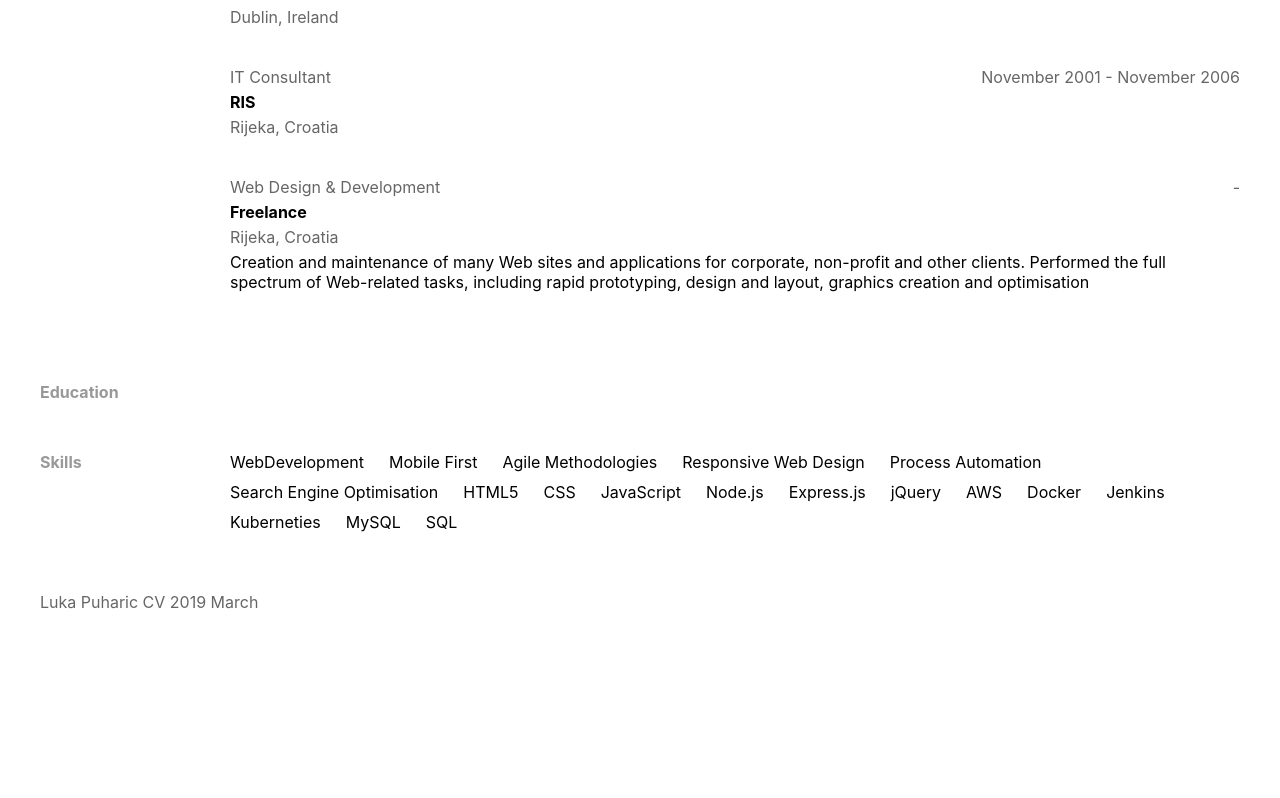
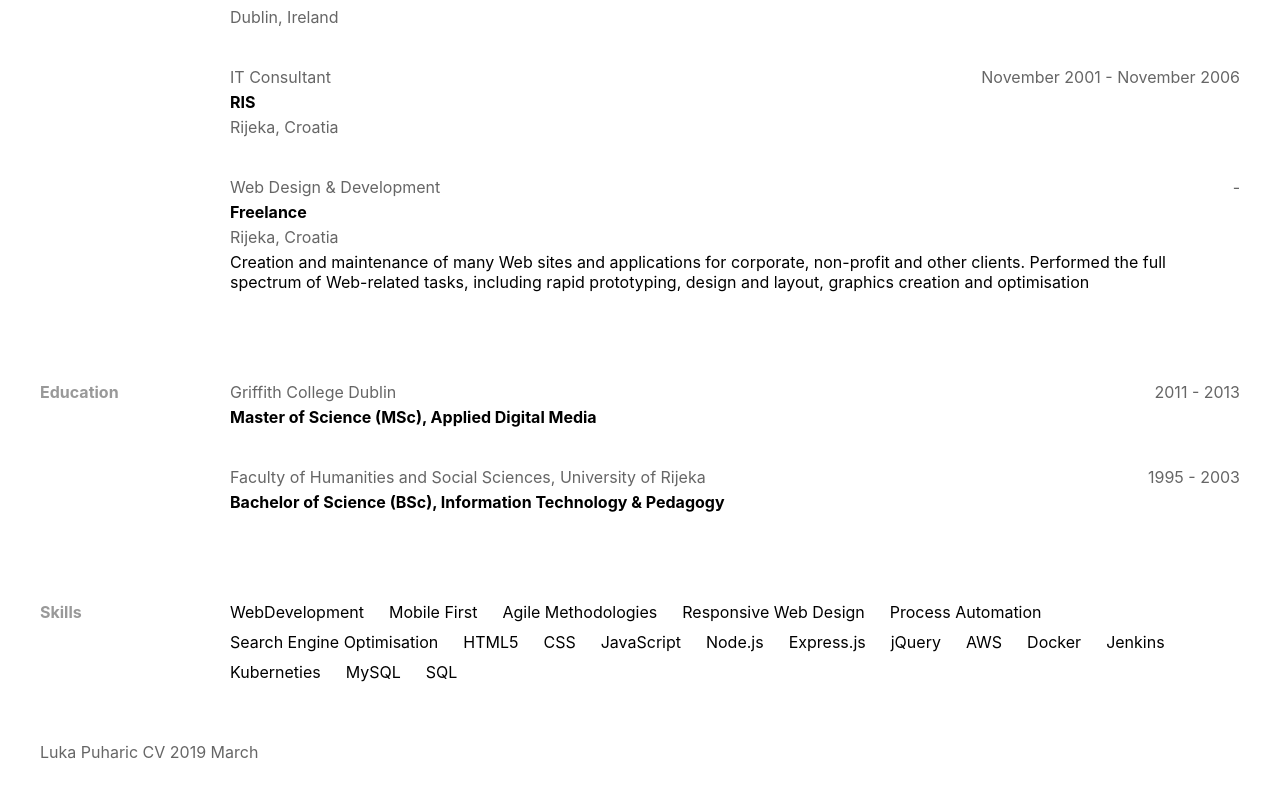
Before and after one commit to lukap2211/Luka-Puharic-info, a React (Create React App) app in the folder my-app/: page / in a window 1280 px wide. Shown: the part 1546-2344 px from the top of the page. Before the commit the page ends 2198 px from the top, so only its background shows below. Built offline with nearby package versions, Linux system fonts and the light colour scheme.

Commit message:
Education typo

```diff
--- a/my-app/src/components/Section.js
+++ b/my-app/src/components/Section.js
@@ -35,7 +35,7 @@ class Section extends React.Component {
           if (type === 'skills') {
             return <Skills data={item} key={i}/>
           } else if (type === 'education') {
-            return <education  data={item} key={i}/>
+            return <Education  data={item} key={i}/>
           } else {
             return <Experience data={item} key={i}/>
           }
```
